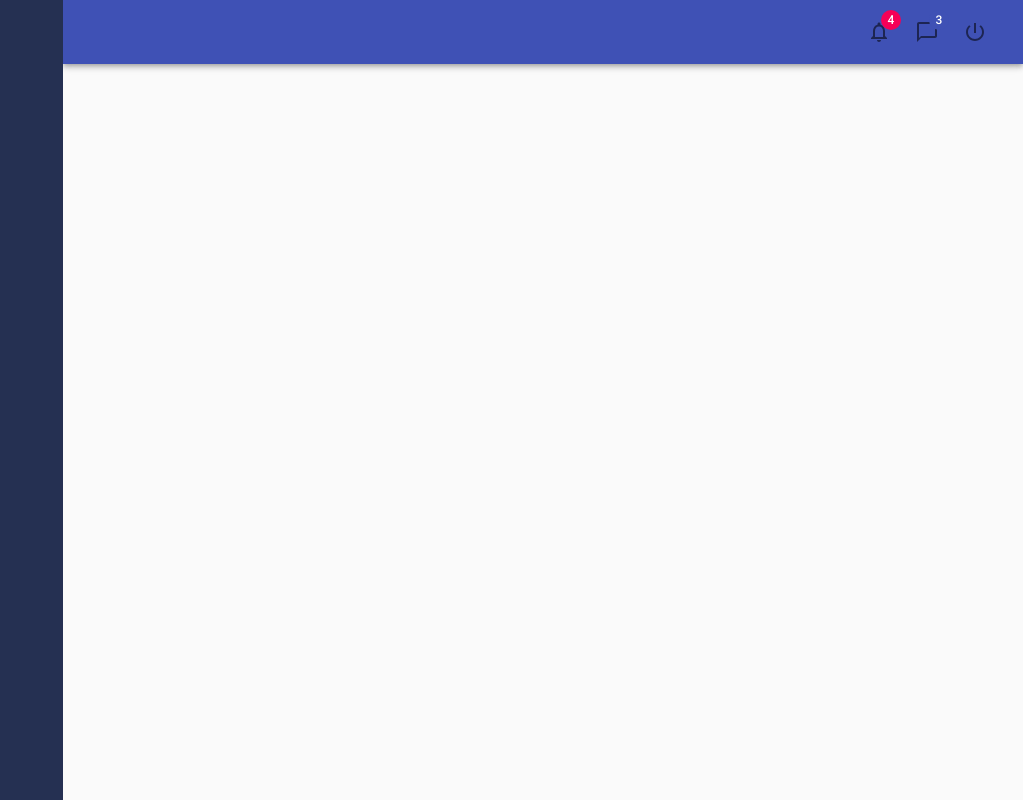
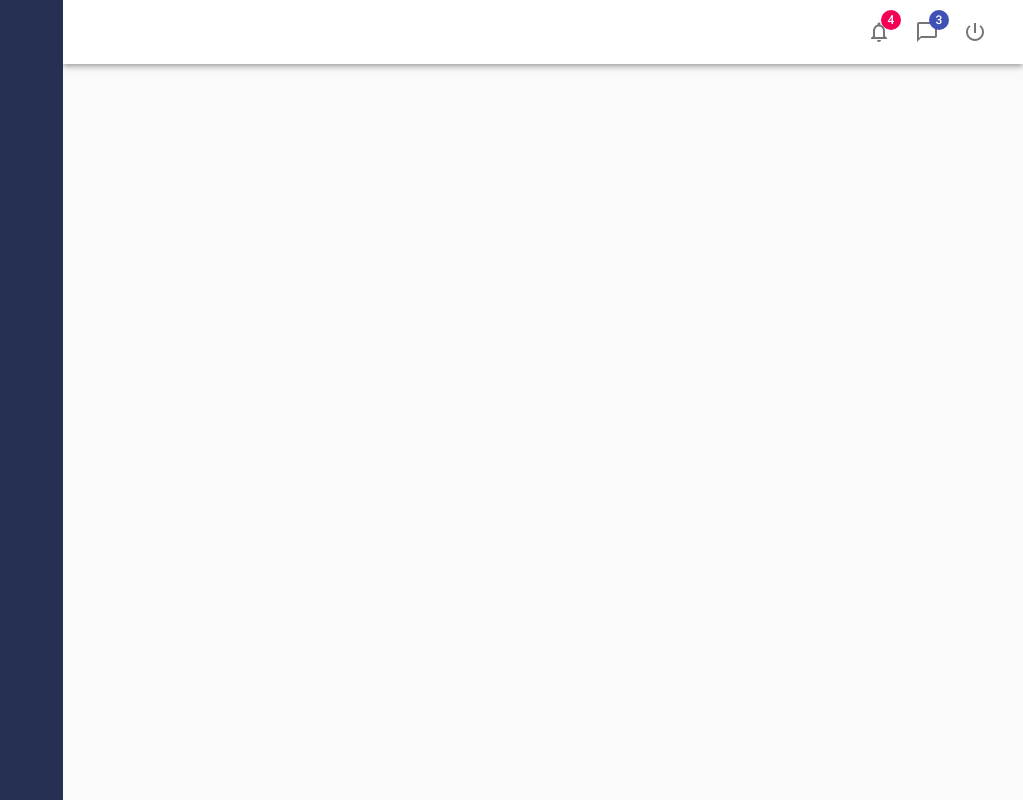
Before and after one commit to GabrielAlonso/material-ui-complete, a React (Create React App) app: page / in a window 1280 px wide. Shown: the whole page, without its empty margins (257-1280 px from the left). Built offline with nearby package versions, Linux system fonts and the light colour scheme.

Commit message:
segunda etapa

```diff
--- a/src/components/Header.js
+++ b/src/components/Header.js
@@ -1,12 +1,21 @@
-import { AppBar, Toolbar, Grid, InputBase, IconButton, Badge } from '@material-ui/core'
+import { AppBar, Toolbar, Grid, InputBase, IconButton, Badge, makeStyles } from '@material-ui/core'
 import React from 'react'
 import NotificationsNoneIcon from '@material-ui/icons/NotificationsNone';
 import ChatBubbleOutlineIcon from '@material-ui/icons/ChatBubbleOutline';
 import PowerSettingsNewIcon from '@material-ui/icons/PowerSettingsNew';
 
+const useStyles = makeStyles({
+    root: {
+        backgroundColor: '#fff'
+    }
+})
+
 export default function Header() {
+
+    const classes = useStyles();
+
     return (
-        <AppBar position="static">
+        <AppBar position="static" className={classes.root}>
             <Toolbar>
                 <Grid container>
                     <Grid item>
```
